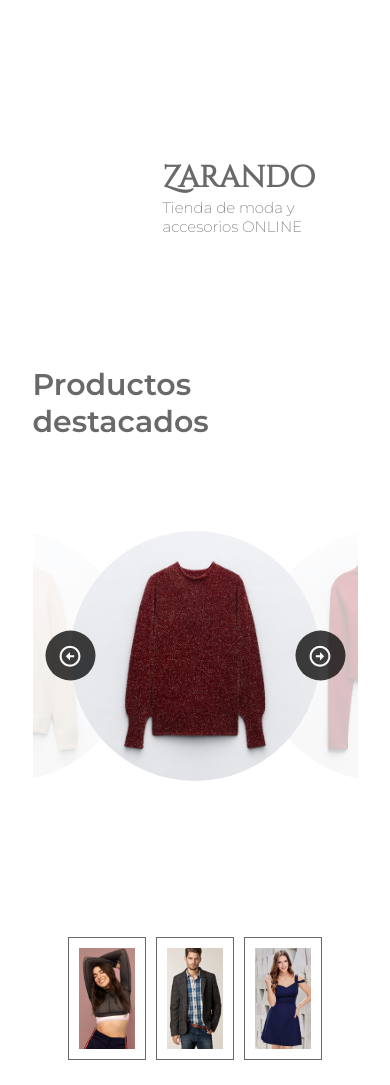
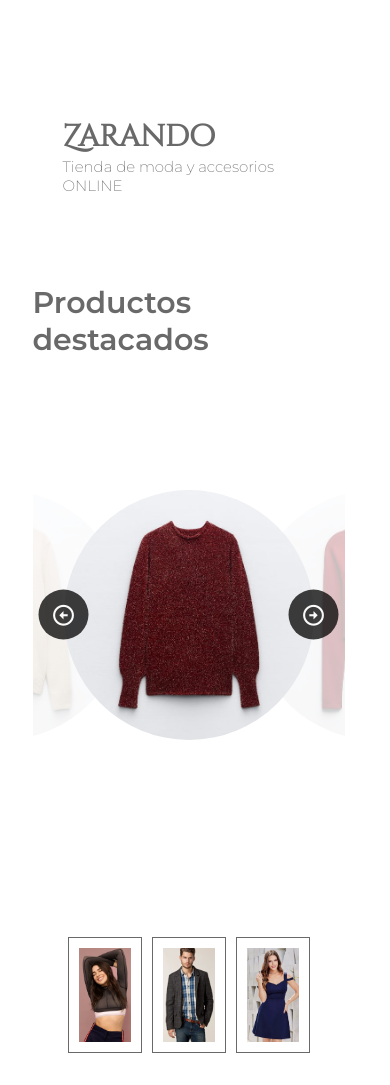
Before and after one commit to rodrigoespigares/proyectoGrid, a plain HTML site: page index.html in a window 390 px wide. Shown: the part 900-1985 px from the top of the page. Drawn offline with nearby package versions, Linux system fonts and the light colour scheme.

Commit message:
Faltan las fotos

```diff
--- a/css/banner.css
+++ b/css/banner.css
@@ -120,6 +120,9 @@
 
 /* MEDIA QUERY PARA VISTAS MENORES QUE 992px */
 @media screen and (max-width: 992px) {
+    .banner__header__contain{
+        margin: 0;
+    }
     .slider__item {
         flex: 1 0 100%; /* Ajusta el crecimiento y el encogimiento del ítem según tus necesidades */
     }
--- a/css/catalogo.css
+++ b/css/catalogo.css
@@ -1,6 +1,6 @@
 #catalogo{
     display: grid;
-    grid-template-columns: repeat(auto-fit,minmax(35rem, 1fr));
+    grid-template-columns: repeat(auto-fit,minmax(45rem, 1fr));
     margin: 2rem 0;
     gap: 2rem;
 }
@@ -49,3 +49,10 @@
     background-color: var(--secondary);
     color: white;
 }
+
+/* MEDIA QUERY PARA VISTAS MENORES QUE 992px */
+@media screen and (max-width: 992px) {
+    #catalogo{
+        grid-template-columns: repeat(auto-fit,minmax(20rem, 1fr));
+    }
+}
--- a/css/rrss.css
+++ b/css/rrss.css
@@ -2,15 +2,15 @@
     grid-row: banner-end/contact-end;
     display: flex;
     flex-direction: column;
-
+    row-gap: 2rem;
+    align-items: center;
 }
 #rrss{
     display: flex;
-    max-height: 50vh;
+    max-width: 50%;
 }
 .rrss__galery{
     display: flex;
-    width: 100vh;
     padding: 3rem;
 }
 .rrss__galery__photo{
@@ -86,11 +86,6 @@
 @media screen and (max-width: 992px) {
     #rrss{
         flex-direction: column;
-        align-items: center;
-    }
-    .rrss__galery{
-        display: flex;
         max-width: 100%;
-        height: 100%;
     }
 }
```
